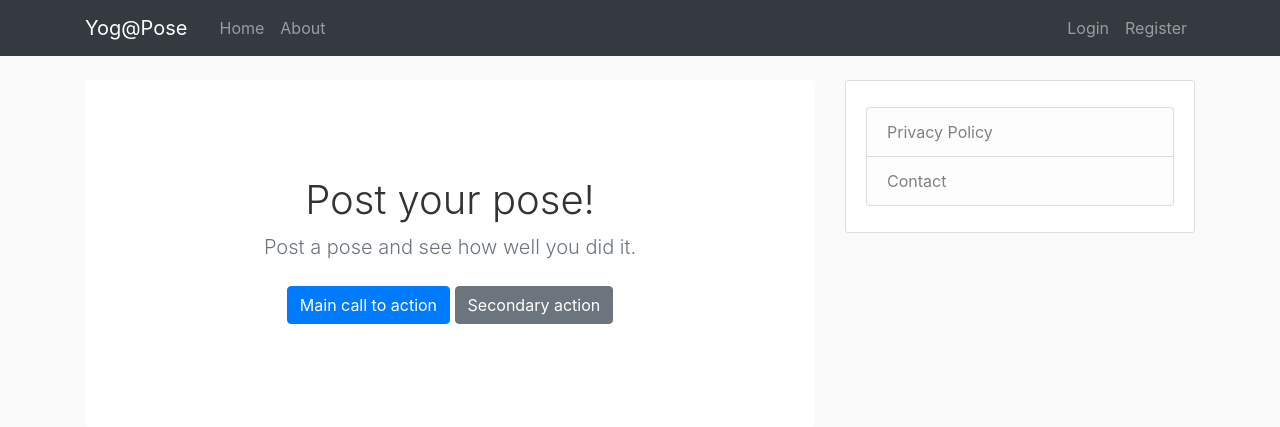
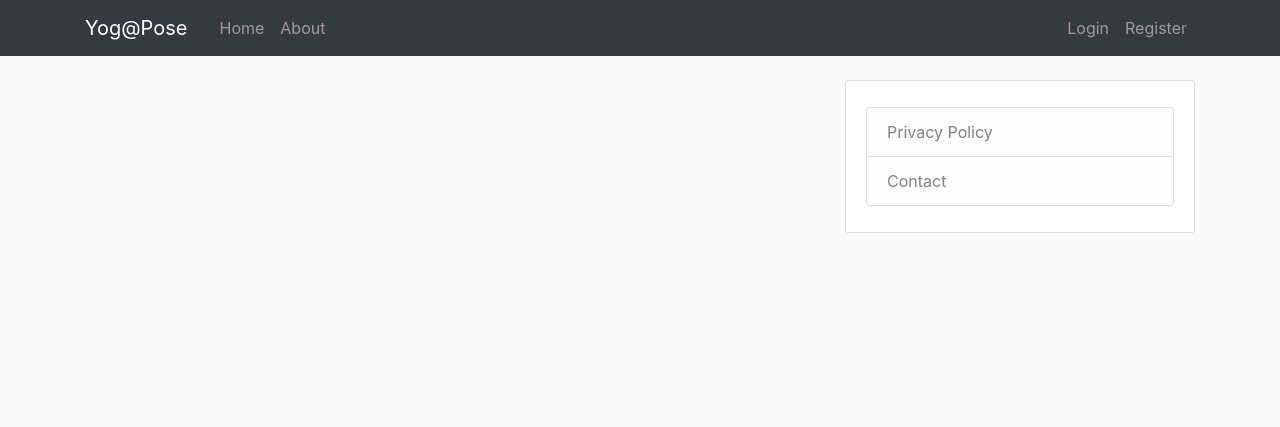
Before and after one commit to gautam-e/YogaPose, a Flask app: page / in a window 1280 px wide. Shown: the top 427 px of the page. Run offline with Flask 2, Linux system fonts and the light colour scheme; data that the repository does not hold is empty; parts of the project's set-up code (start-up, migrations or seed data) failed here and were passed over; some libraries are stand-ins or nearby versions.

Commit message:
Removed jumbotron for now

```diff
--- a/yogapose/templates/home.html
+++ b/yogapose/templates/home.html
@@ -1,15 +1,6 @@
 {% extends "layout.html" %}
 {% block content %}
-<section class="jumbotron text-center">
-  <div class="container">
-    <h1>Post your pose!</h1>
-    <p class="lead text-muted">Post a pose and see how well you did it.</p>
-    <p>
-      <a href="#" class="btn btn-primary my-2">Main call to action</a>
-      <a href="#" class="btn btn-secondary my-2">Secondary action</a>
-    </p>
-  </div>
-</section>
+
 
 <div class="row row-cols-1 row-cols-md-3">
     {% for post in posts.items %}
```
